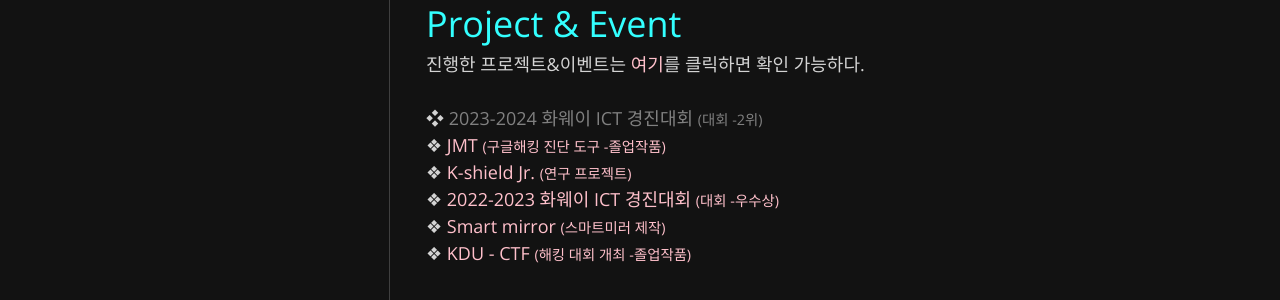
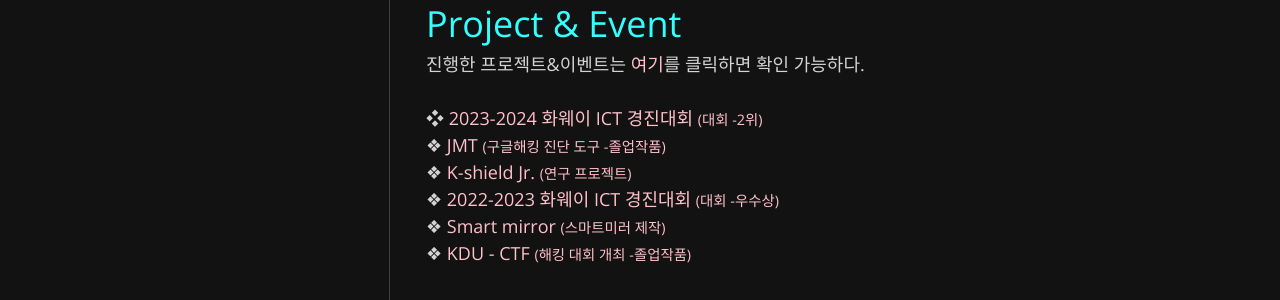
Before and after one commit to accio3014/accio3014.github.io, a Jekyll site: the page index.html, which Jekyll copies as it is, in a window 1280 px wide. Shown: the part 1125-1425 px from the top of the page. Built offline with Jekyll 4.4.1, drawn with Linux system fonts in a browser that asks for light colours; nearby versions of some CDN libraries; some web fonts are replaced.

```diff
--- a/index.html
+++ b/index.html
@@ -200,7 +200,7 @@
                         진행한 프로젝트&이벤트는 <a class="activity" href="https://accio3014.github.io/project&event/"
                             target="_blank">여기</a>를 클릭하면 확인 가능하다. <br /><br />
 
-                        ❖ <a class="activity" href="" target="_blank">2023-2024 화웨이 ICT 경진대회
+                        ❖ <a class="activity" href="https://accio3014.github.io/2023/12/22/Huawei-ICT-Competition-2023-2024.html" target="_blank">2023-2024 화웨이 ICT 경진대회
                             <span style="font-size:0.8em;">(대회 -2위)</span> </a> <br />
                         ❖ <a class="activity" href="https://accio3014.github.io/2023/06/14/JMT.html" target="_blank">JMT
                             <span style="font-size:0.8em;">(구글해킹 진단 도구 -졸업작품)</span> </a> <br />
```
Also changed, not shown: about.md (+1 -1 lines).
